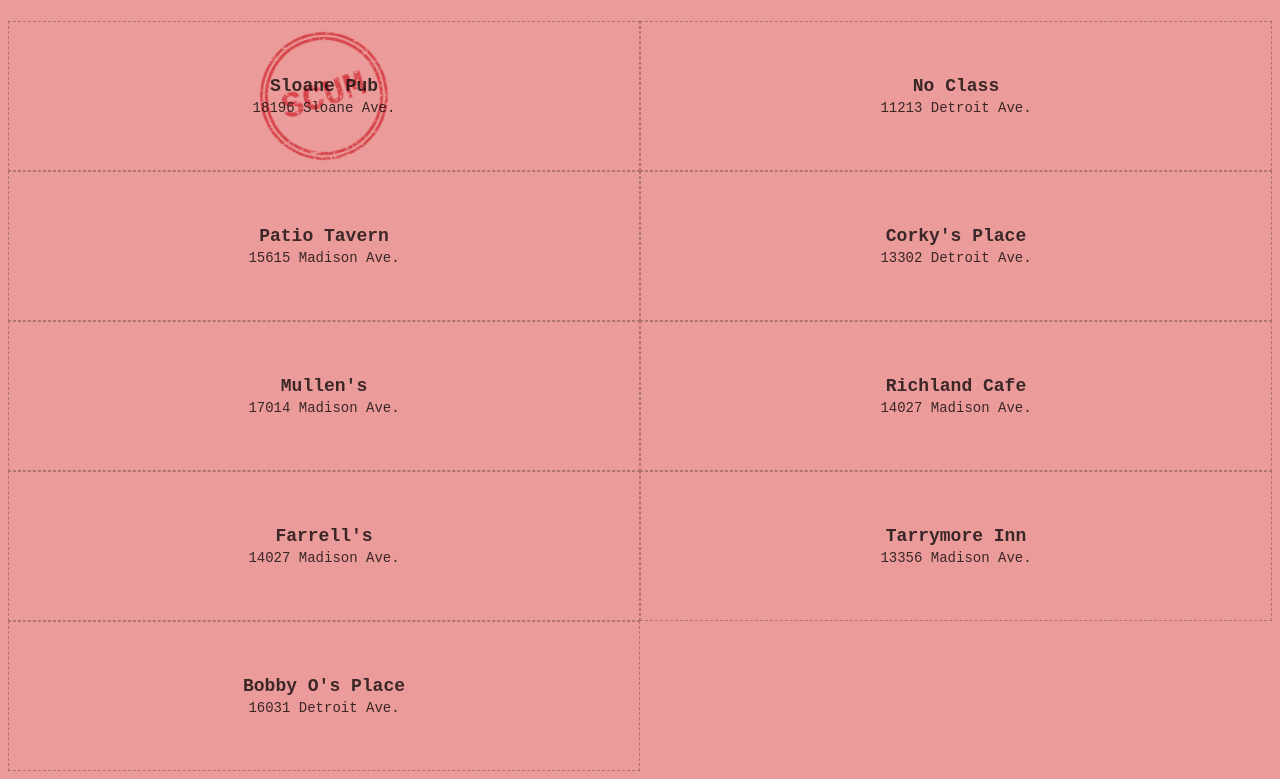
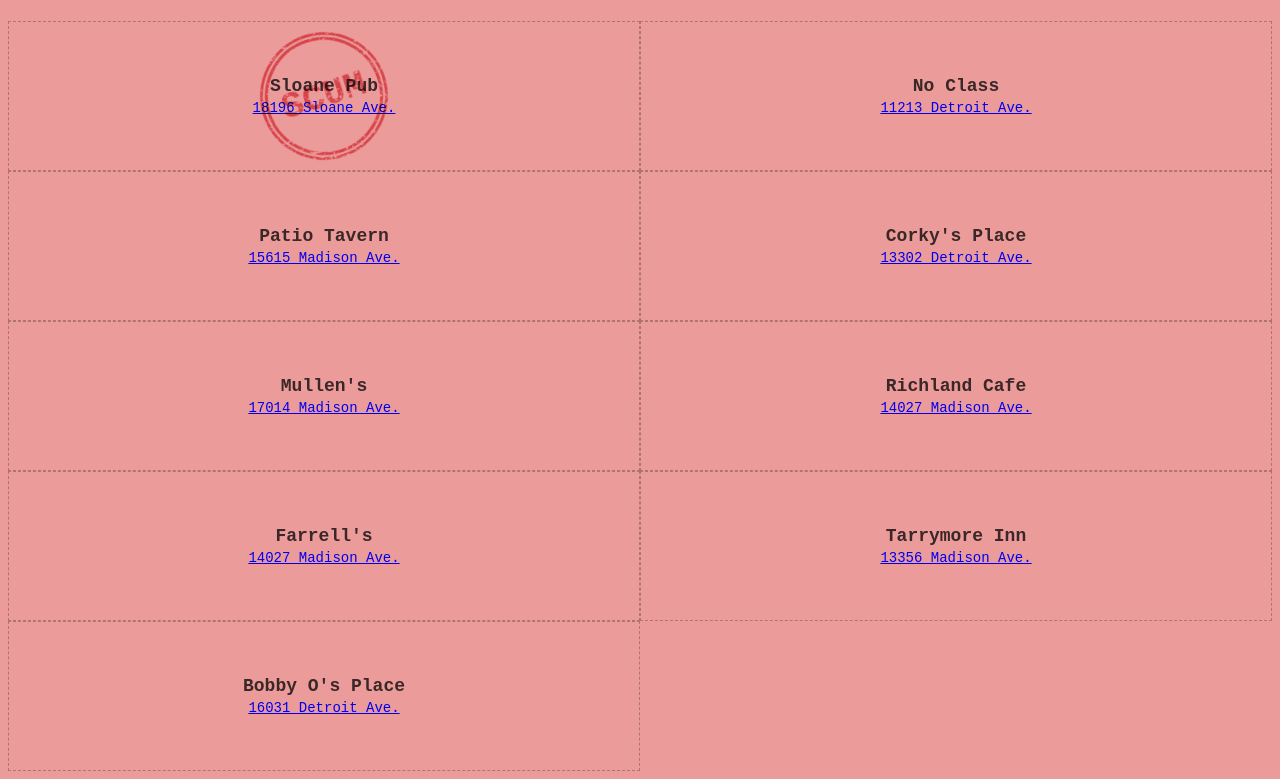
Before and after one commit to derekpcollins/scumbag-dive-bar-tour, a plain HTML site: page index.html in a window 1280 px wide. Shown: the part 109-888 px from the top of the page. Drawn offline with Linux system fonts and the light colour scheme.

Commit message:
Added links

```diff
--- a/index.html
+++ b/index.html
@@ -19,15 +19,15 @@
 	<h2>Lakewood, OH</h2>
 
 	<ul class="bar-list">
-		<li class="visited"><strong>Sloane Pub</strong> 18196 Sloane Ave.</li>
-		<li><strong>No Class</strong> 11213 Detroit Ave.</li>
-		<li><strong>Patio Tavern</strong> 15615 Madison Ave.</li>
-		<li><strong>Corky's Place</strong> 13302 Detroit Ave.</li>
-		<li><strong>Mullen's</strong> 17014 Madison Ave.</li>
-		<li><strong>Richland Cafe</strong> 14027 Madison Ave.</li>
-		<li><strong>Farrell's</strong> 14027 Madison Ave.</li>
-		<li><strong>Tarrymore Inn</strong> 13356 Madison Ave.</li>
-		<li><strong>Bobby O's Place</strong> 16031 Detroit Ave.</li>
+		<li class="visited"><strong>Sloane Pub</strong> <a href="maps://maps.app.goo.gl/atpFRLs5So57pMzV9">18196 Sloane Ave.</a></li>
+		<li><strong>No Class</strong> <a href="maps://maps.apple.com/?address=11213%20Detroit%20Ave,%20Cleveland,%20OH%20%2044102,%20United%20States&auid=17114091654775126080&ll=41.482648,-81.765536&lsp=9902&q=No%20Class">11213 Detroit Ave.</a></li>
+		<li><strong>Patio Tavern</strong> <a href="maps://maps.apple.com/?address=15615%20Madison%20Ave,%20Lakewood,%20OH%20%2044107,%20United%20States&auid=2026779310133564384&ll=41.476964,-81.806254&lsp=9902&q=Patio%20Tavern">15615 Madison Ave.</a></li>
+		<li><strong>Corky's Place</strong> <a href="maps://maps.apple.com/?address=13302%20Detroit%20Ave,%20Lakewood,%20OH%20%2044107,%20United%20States&auid=3630209536020242371&ll=41.484973,-81.781774&lsp=9902&q=Corky's%20Place">13302 Detroit Ave.</a></li>
+		<li><strong>Mullen's</strong> <a href="maps://maps.app.goo.gl/W8gkwx84FiTxr9LW9">17014 Madison Ave.</a></li>
+		<li><strong>Richland Cafe</strong> <a href="maps://maps.app.goo.gl/i8fksP6m46SvYDyq6">14027 Madison Ave.</a></li>
+		<li><strong>Farrell's</strong> <a href="maps://maps.app.goo.gl/7jozsQb9Kyuvam6N9">14027 Madison Ave.</a></li>
+		<li><strong>Tarrymore Inn</strong> <a href="maps://maps.apple.com/?address=13356%20Madison%20Ave,%20Lakewood,%20OH%20%2044107,%20United%20States&auid=11799059471859582968&ll=41.477194,-81.783856&lsp=9902&q=Tarrymore%20Inn&t=m">13356 Madison Ave.</a></li>
+		<li><strong>Bobby O's Place</strong> <a href="maps://maps.apple.com/?address=16013%20Detroit%20Ave,%20Lakewood,%20OH%20%2044107,%20United%20States&auid=13153416299678799187&ll=41.485052,-81.809696&lsp=9902&q=Bobby%20O's%20Place">16031 Detroit Ave.</a></li>
 	</ul>
 
 	<!--<script src="assets/js/app.js"></script>-->
```
